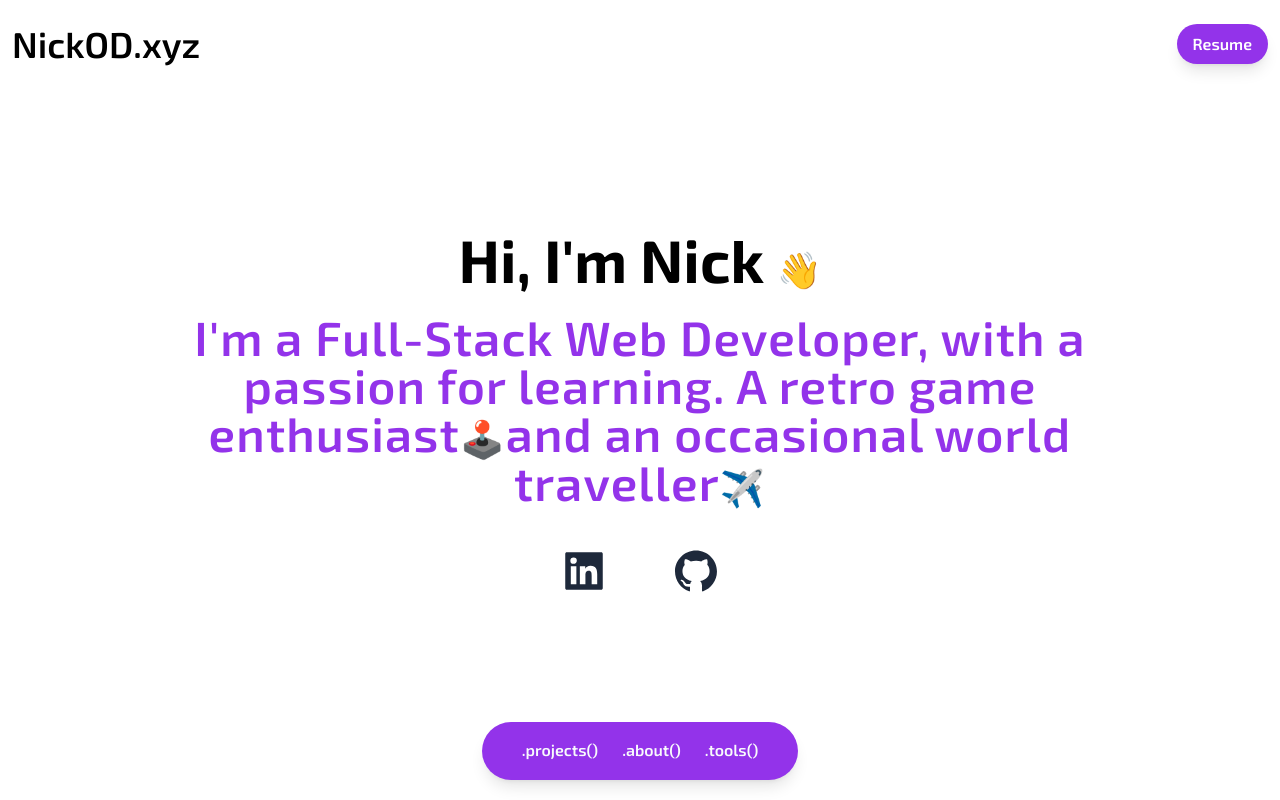
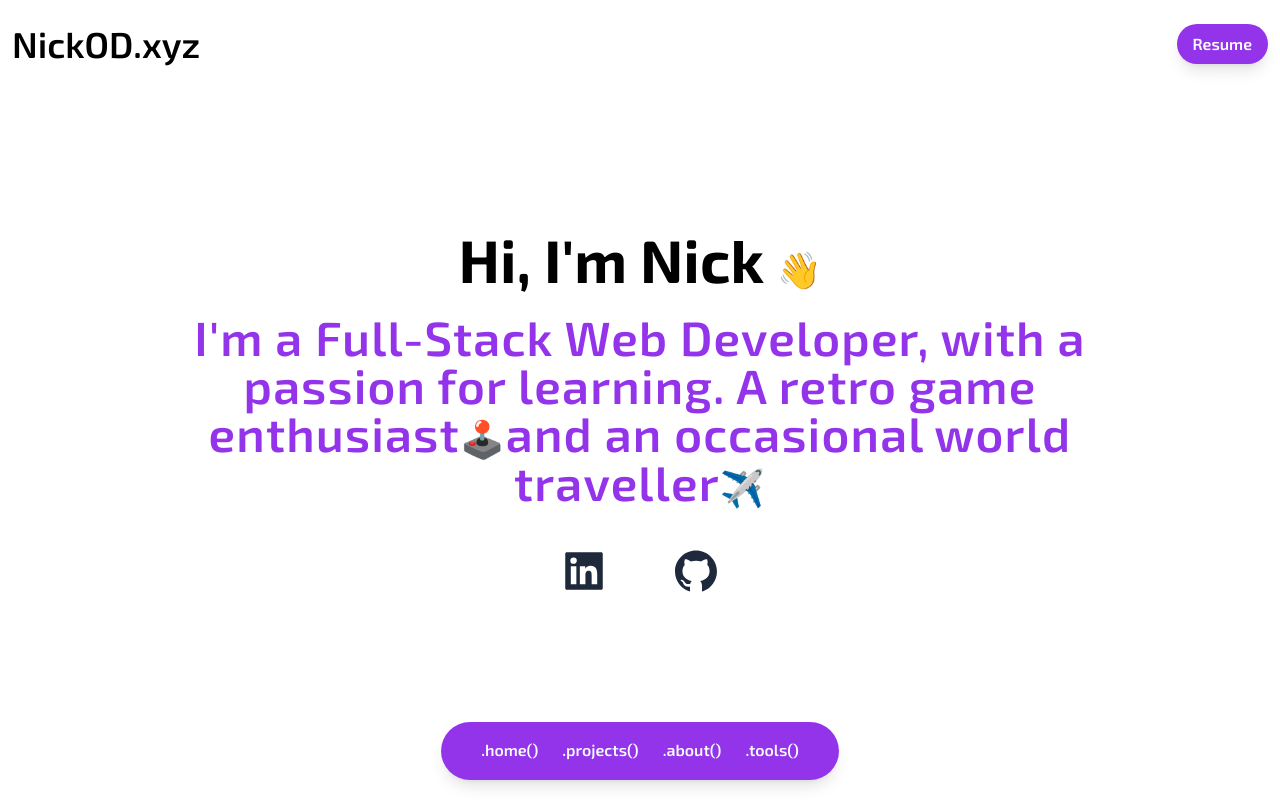
Before and after one commit to Nick-ODonoghue/nickodxyz, a Next.js app: page / in a window 1280 px wide. Shown: the top 800 px of the page. Built offline with nearby package versions, Linux system fonts and the light colour scheme.

Commit message:
added smooth scroll behaviour

```diff
--- a/app/components/Intro.jsx
+++ b/app/components/Intro.jsx
@@ -4,7 +4,7 @@ import { intro } from "../data/intro";
 
 export default function Intro() {
   return (
-    <section className="px-3 h-screen flex flex-col justify-center">
+    <section id="top" className="px-3 h-screen flex flex-col justify-center">
       <div className=" text-center pb-10">
         <h2 className=" text-4xl sm:text-5xl lg:text-6xl font-bold py-6">
           {intro.welcome} <span className=" text-2xl lg:text-4xl">{intro.emojiWave}</span>
--- a/app/components/Navbar.jsx
+++ b/app/components/Navbar.jsx
@@ -1,13 +1,24 @@
+"use client";
 import Link from "next/link";
 import { navLinks } from "../data/navLinks";
 
 export default function Navbar() {
   const title = "NickOD.xyz";
 
+  const handleScroll = (e) => {
+    e.preventDefault();
+    const href = e.currentTarget.href;
+    const targetId = href.replace(/.*\#/, "");
+    const elem = document.getElementById(targetId);
+    elem?.scrollIntoView({
+      behavior: "smooth",
+    });
+  };
+
   return (
     <>
       <header className=" py-6 px-3 fixed z-20 bg-white/95 flex items-center justify-between container">
-        <Link href={"#top"} className=" text-4xl font-semibold">
+        <Link href={"#top"} onClick={handleScroll} className=" text-4xl font-semibold">
           {title}
         </Link>
         <Link
@@ -22,7 +33,7 @@ export default function Navbar() {
         <div className="bg-purple-600 text-slate-50 rounded-full flex justify-center gap-6 px-10 py-4 max-w-fit mx-auto shadow-lg hover:shadow-none transition-all duration-500">
           {navLinks.map((link) => {
             return (
-              <Link key={link.name} href={link.path} className=" group font-semibold">
+              <Link key={link.name} href={link.path} onClick={handleScroll} className=" group font-semibold">
                 {link.name}
                 <span className=" block max-w-0 group-hover:max-w-full transition-all duration-500 h-0.5 bg-slate-50"></span>
               </Link>
--- a/app/data/navLinks.js
+++ b/app/data/navLinks.js
@@ -1,4 +1,5 @@
 export const navLinks = [
+  { path: "#top", name: ".home()" },
   { path: "#projects", name: ".projects()" },
   { path: "#about", name: ".about()" },
   { path: "#tools", name: ".tools()" },
```
